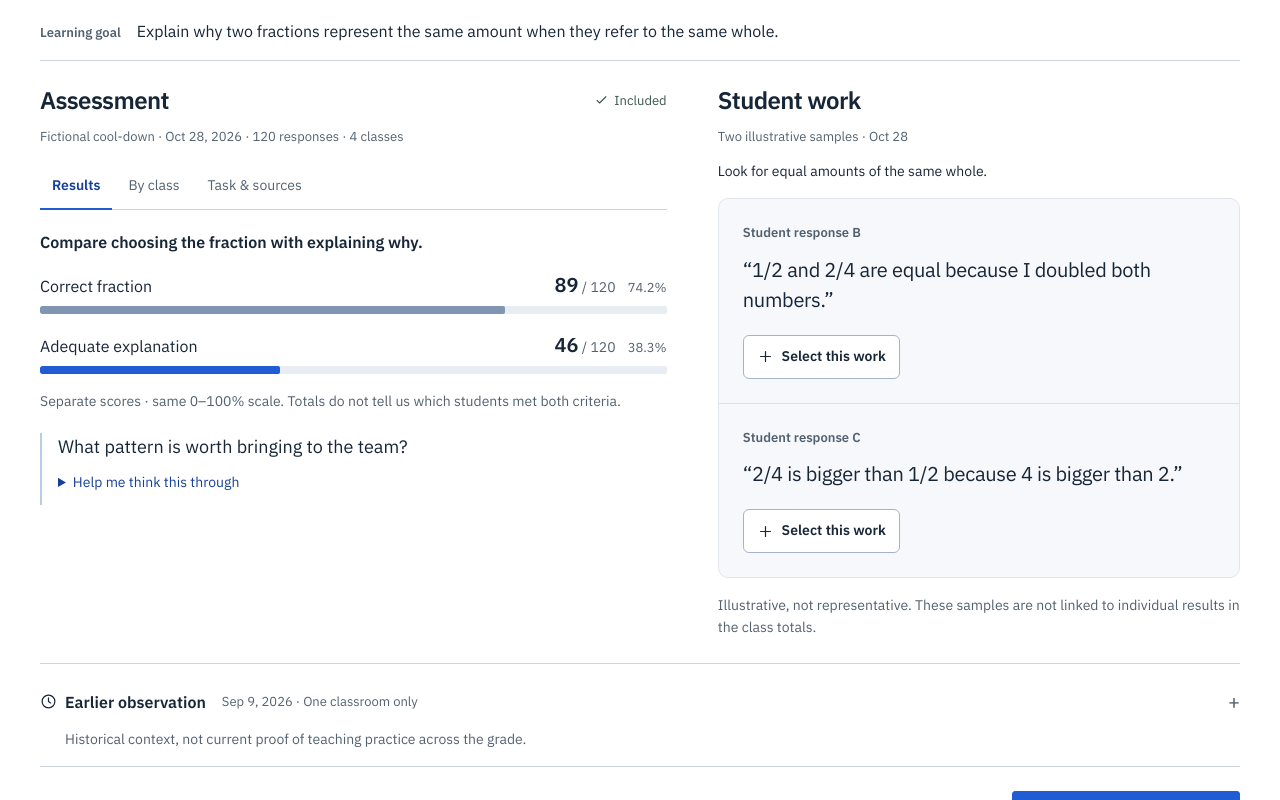
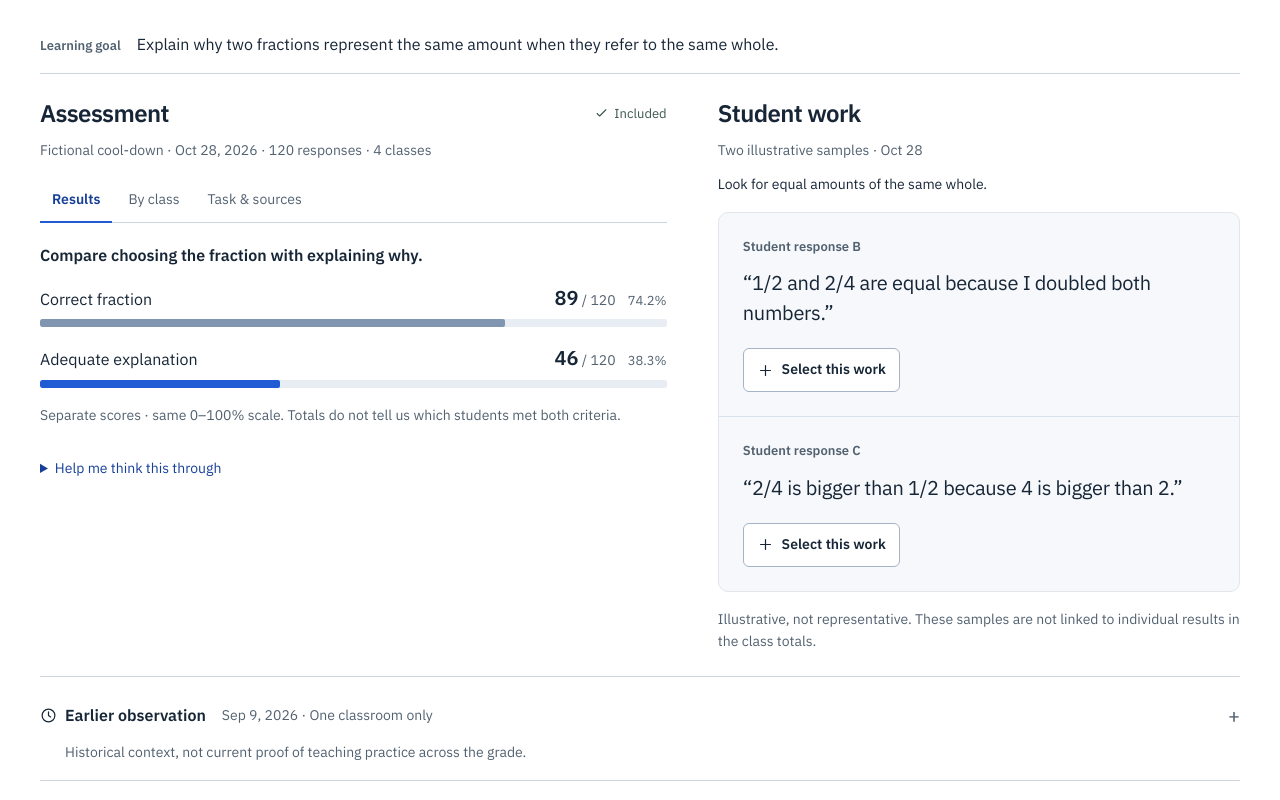
Before and after one commit to alexandergshaw/demonstration, a React (Vite) app: page / in a window 1280 px wide. Shown: the part 900-1700 px from the top of the page. Built offline with nearby package versions, Linux system fonts and the light colour scheme.

Commit message:
Clarify decision hierarchy and preserve source context across planning

```diff
--- a/src/App.tsx
+++ b/src/App.tsx
@@ -115,7 +115,7 @@ function Planner({ workspace, reading, learning }: { workspace: ReadyWorkspace;
         const locked = (i === 2 && !focus) || (i === 3 && !plan);
         const detail = i === 2 && !focus ? 'Confirm a focus first' : i === 3 && !plan ? 'Approve a plan first' : stage.detail;
         const complete = i < 2 ? focus : i === 2 ? plan : reflection;
-        return <button key={stage.label} className={`step ${state.step === i ? 'active' : ''} ${complete ? 'done' : ''}`} aria-current={state.step === i ? 'step' : undefined} aria-disabled={locked || undefined} aria-describedby={`stage-note-${i}`} onClick={() => locked ? setLockNotice(i === 2 ? 'Confirm your instructional focus in Interpretation to unlock the meeting plan.' : 'Approve your meeting plan to unlock Reflection.') : act({ type: 'go', step: i })}><span className="step-number" aria-hidden="true">{String(i + 1).padStart(2, '0')}</span><span className="step-copy"><span className="nav-wide">{stage.label}</span><span className="nav-short">{stage.short}</span><span className="step-note" id={`stage-note-${i}`}>{detail}</span></span><span className="step-state">{locked ? <Icon name="lock" size={13} /> : complete ? <Icon name="check" size={14} /> : null}</span></button>;
+        return <button key={stage.label} className={`step ${state.step === i ? 'active' : ''} ${complete ? 'done' : ''}`} aria-current={state.step === i ? 'step' : undefined} aria-disabled={locked || undefined} aria-describedby={`stage-note-${i}`} onClick={() => locked ? setLockNotice(i === 2 ? 'Confirm your instructional focus in Interpretation to unlock the meeting plan.' : 'Approve your meeting plan to unlock Reflection.') : act({ type: 'go', step: i })}><span className="step-number" aria-hidden="true">{String(i + 1).padStart(2, '0')}</span><span className="step-copy"><span className="nav-wide">{stage.label}</span><span className="nav-short">{stage.short}</span>{i === 3 && <span className="step-timing">After teaching</span>}<span className="step-note" id={`stage-note-${i}`}>{detail}</span></span><span className="step-state">{locked ? <Icon name="lock" size={13} /> : complete ? <Icon name="check" size={14} /> : null}</span></button>;
       })}</nav>
       {lockNotice && <p className="nav-help" role="status">{lockNotice}</p>}
     </div><div className="workspace-shell">
--- a/src/components/StepCoach.css
+++ b/src/components/StepCoach.css
@@ -1,16 +1,14 @@
 .step-coach {
   min-width: 0;
-  margin: 1.5rem 0;
-  padding-left: 1rem;
-  border-left: 2px solid #b9cbe5;
+  margin: .75rem 0;
 }
 
 .step-coach .step-coach-question {
   margin: 0;
   max-width: 65ch;
   color: var(--ink, #172637);
-  font-size: 1.125rem;
-  font-weight: 400;
+  font-size: var(--text-body, 1rem);
+  font-weight: 600;
   line-height: 1.55;
   overflow-wrap: anywhere;
 }
@@ -34,7 +32,8 @@
 
 .step-coach .step-coach-content {
   max-width: 68ch;
-  padding: .25rem 0 .5rem;
+  padding: .25rem 0 .5rem 1rem;
+  border-left: 2px solid #b9cbe5;
   color: var(--muted, #526170);
   font-size: .875rem;
   line-height: 1.65;
@@ -72,7 +71,7 @@
 }
 
 @media (max-width: 480px) {
-  .step-coach {
+  .step-coach .step-coach-content {
     padding-left: .75rem;
   }
 }
--- a/src/components/StepCoach.tsx
+++ b/src/components/StepCoach.tsx
@@ -9,12 +9,12 @@ interface StepCoachProps {
 
 /** Optional thinking support. A self-check is guidance, not a completion assessment. */
 export function StepCoach({ question, children, ready }: StepCoachProps) {
-  const questionId = useId();
-  return <section className="step-coach" aria-labelledby={questionId}>
-    <p className="step-coach-question" id={questionId}>{question}</p>
+  const helpId = useId();
+  return <section className="step-coach" aria-labelledby={helpId}>
     <details className="step-coach-help">
-      <summary>Help me think this through</summary>
+      <summary id={helpId}>Help me think this through</summary>
       <div className="step-coach-content">
+        <p className="step-coach-question">{question}</p>
         {children}
         {ready && <p className="step-coach-self-check"><strong>Self-check</strong> {ready}</p>}
       </div>
--- a/src/workspaces/EvidenceWorkspace.css
+++ b/src/workspaces/EvidenceWorkspace.css
@@ -64,7 +64,7 @@
 .evidence-workspace .evidence-source-date {
   margin: .65rem 0 0;
   color: var(--muted, #526170);
-  font-size: .8125rem;
+  font-size: var(--text-support, .875rem);
   line-height: 1.6;
 }
 
@@ -273,7 +273,7 @@
 }
 
 .evidence-workspace .evidence-task-provenance {
-  font-size: .8125rem;
+  font-size: var(--text-support, .875rem);
   color: var(--muted, #526170);
   line-height: 1.6;
 }
@@ -486,7 +486,7 @@
 .evidence-workspace .evidence-history-meta,
 .evidence-workspace .evidence-history-status {
   color: var(--muted, #526170);
-  font-size: .8125rem;
+  font-size: var(--text-support, .875rem);
   line-height: 1.5;
 }
 
--- a/src/workspaces/ReasoningWorkspace.css
+++ b/src/workspaces/ReasoningWorkspace.css
@@ -5,12 +5,12 @@
 .reasoning-eyebrow{display:block;font-size:var(--text-meta);font-weight:600;line-height:1.5;color:var(--muted);letter-spacing:.035em}
 .reasoning-source-reader>select{width:100%;margin:10px 0 0;min-width:0;font-size:var(--text-support);background-color:#fff}
 .reasoning-source-content{margin-top:30px}
-.reasoning-source-date{display:flex;align-items:center;gap:6px;margin:0 0 12px;color:var(--muted);font-size:var(--text-meta);line-height:1.6}
+.reasoning-source-date{display:flex;align-items:center;flex-wrap:wrap;gap:6px;margin:0 0 12px;color:var(--muted);font-size:var(--text-support);line-height:1.6}
 .reasoning-source-content h2{font-size:var(--text-task);line-height:1.4;letter-spacing:-.01em}
 .reasoning-source-content blockquote{margin:22px 0;font-size:1.4rem;line-height:1.6;letter-spacing:-.015em}
-.reasoning-source-note{font-size:var(--text-meta);line-height:1.7;color:var(--muted)}
+.reasoning-source-note{font-size:var(--text-support);line-height:1.7;color:var(--muted)}
 .reasoning-source-caution{border-left:2px solid #9a641a;padding-left:12px;margin-top:18px;font-size:var(--text-support);line-height:1.7}
-.reasoning-historical{color:#80520f}
+.reasoning-historical{color:#80520f;font-weight:600}
 .reasoning-assessment-context{margin:28px 0 18px;font-size:var(--text-support);line-height:1.8;color:var(--muted)}
 .reasoning-assessment-context strong{font-weight:600;color:var(--ink);font-variant-numeric:tabular-nums}
 .reasoning-source-totals{display:grid;gap:20px;margin:24px 0}
--- a/src/workspaces/ReflectWorkspace.css
+++ b/src/workspaces/ReflectWorkspace.css
@@ -1,6 +1,6 @@
 .reflect-workspace{max-width:1100px;margin:0 auto}.reflect-action{padding:0 0 28px;border-bottom:1px solid var(--border)}.reflect-action-text{font-size:1.375rem;line-height:1.55;margin:8px 0 12px;max-width:65ch;white-space:pre-wrap}.reflect-evidence-layout{display:grid;grid-template-columns:minmax(0,.8fr) minmax(0,1.2fr);gap:48px;align-items:start;margin:32px 0}
-.reflect-implementation fieldset{border:0;padding:0;margin:0}.reflect-implementation legend{font-size:1.125rem;font-weight:600;margin-bottom:16px}.reflect-status-options{display:flex;flex-direction:column;gap:8px}.reflect-status-options label{display:flex;align-items:center;gap:12px;min-height:48px;padding:10px 12px;border:1px solid var(--border);border-radius:4px;font-size:var(--text-body)}.reflect-status-options label.selected{border-color:var(--accent);background:var(--accent-light)}.reflect-status-options input{width:18px;height:18px;flex-shrink:0;accent-color:var(--accent)}.reflect-implementation .caption{margin-top:14px;max-width:45ch}
-.reflect-empty{background:var(--bg);padding:28px 32px;border-radius:5px}.reflect-empty h2{font-size:1.5rem;line-height:1.3;margin:8px 0 12px;max-width:30ch}.reflect-empty>p:not(.context-label){font-size:var(--text-support);line-height:1.75;color:var(--muted);max-width:60ch}.reflect-empty .textlink{margin-top:16px;min-height:44px}.reflect-collection{display:grid;grid-template-columns:1fr 1fr;gap:20px 32px;padding:24px 0;border-top:1px solid var(--border)}.reflect-collection h3{font-size:var(--text-task);margin-bottom:8px}.reflect-collection p{white-space:pre-wrap;line-height:1.7}.reflect-collection>.caption{grid-column:1/-1}
+.reflect-implementation fieldset{border:0;padding:0;margin:0}.reflect-implementation legend{font-size:var(--text-section);font-weight:600;margin-bottom:16px}.reflect-status-options{display:flex;flex-direction:column;gap:8px}.reflect-status-options label{display:flex;align-items:center;gap:12px;min-height:48px;padding:10px 12px;border:1px solid var(--border);border-radius:4px;font-size:var(--text-body)}.reflect-status-options label.selected{border-color:var(--accent);background:var(--accent-light)}.reflect-status-options input{width:18px;height:18px;flex-shrink:0;accent-color:var(--accent)}.reflect-implementation .caption{margin-top:14px;max-width:45ch}
+.reflect-empty{background:var(--bg);padding:28px 32px;border-radius:5px}.reflect-empty h2{font-size:var(--text-task);line-height:1.3;margin:8px 0 12px;max-width:30ch}.reflect-empty>p:not(.context-label){font-size:var(--text-support);line-height:1.75;color:var(--muted);max-width:60ch}.reflect-empty .textlink{margin-top:16px;min-height:44px}.reflect-collection{display:grid;grid-template-columns:1fr 1fr;gap:20px 32px;padding:24px 0;border-top:1px solid var(--border)}.reflect-collection h3{font-size:var(--text-task);margin-bottom:8px}.reflect-collection p{white-space:pre-wrap;line-height:1.7}.reflect-collection>.caption{grid-column:1/-1}
 .reflect-next-step{border-top:1px solid var(--border);padding-top:28px;max-width:780px}.reflect-next-step .field-group{margin:0}.reflect-next-step textarea{min-height:130px}.reflect-next-question>summary{font-size:var(--text-support);color:var(--accent-dark);min-height:44px;padding:10px 0;cursor:pointer}.reflect-next-question[open]>.field-group{margin:12px 0 20px}.reflect-save{display:flex;align-items:center;gap:18px}.reflect-save>.caption{max-width:29ch}.reflect-save .btn{flex-shrink:0}
 @media(max-width:800px){.reflect-evidence-layout{grid-template-columns:1fr;gap:24px}.reflect-empty{padding:24px}.reflect-collection{grid-template-columns:1fr}.reflect-save{flex-wrap:wrap}.reflect-save>.caption{max-width:none}.reflect-next-step{max-width:none}}
 @media(max-width:480px){.reflect-action-text{font-size:1.125rem}.reflect-empty{padding:20px}.reflect-save .btn{width:100%}.reflect-workspace .workspace-stage-footer{align-items:stretch}}
--- a/src/workspaces/ReflectWorkspace.tsx
+++ b/src/workspaces/ReflectWorkspace.tsx
@@ -86,7 +86,7 @@ export function ReflectWorkspace({ state: s, dispatch, submit, errorField, error
         <p>Before comparing results, inspect the dated tasks, rubric, response coverage and teaching conditions. If these differ, describe what the current work shows and limit claims about change.</p>
         <p>Needing more evidence is a valid decision. Make it actionable by naming what to collect, who will bring it and the next review point.</p>
       </StepCoach>
-      <TextArea id="reflection" heading label="What can you conclude, and what will you check next?"
+      <TextArea id="reflection" heading label={reflectionQuestion}
         hint="Record the supported conclusion or implementation barrier, then name the next action, owner and review point in your own words."
         value={s.reflection} onChange={value => dispatch({ type: 'text', field: 'reflection', value })}
         placeholder={s.implementation === 'no' ? 'The move was not tried because… Next, [who] will… We will revisit this on…' : 'We can say… We still need… [Who] will collect… We will revisit this on…'} />
--- a/src/workspaces/workspaces.css
+++ b/src/workspaces/workspaces.css
@@ -7,11 +7,13 @@
 .cycle-compact .cycle-updated{display:none}.cycle-compact .cycle-selector{flex:1;min-width:0}.cycle-compact .cycle-selector label{position:absolute;width:1px;height:1px;overflow:hidden;clip:rect(0,0,0,0)}
 .cycle-compact .cycle-selector select{width:100%;font-size:.875rem;padding-left:10px;font-weight:400;border-color:var(--border)}.cycle-compact .cycle-actions{margin-left:4px}
 .app-shell{max-width:1440px}.workflow-rail{padding:0 40px}.path{max-width:900px;gap:32px}.path .step{min-height:60px;padding:12px 0;gap:8px;flex-direction:row;align-items:center;justify-content:flex-start}.path .step-number,.path .nav-wide{display:none}.path .nav-short{display:inline;font-size:1rem}.path .step-note{position:absolute;width:1px;height:1px;overflow:hidden;clip:rect(0,0,0,0)}.path .step-copy{flex:0 1 auto}.path .step-state{position:static;margin-left:4px}.path .step.active{color:var(--accent-dark)}
-.workspace-shell .page{max-width:1320px;padding:40px;margin:auto}.page .intro{margin:0 0 36px;padding:0;align-items:flex-start;gap:24px}.page .intro h1{font-size:2.25rem;line-height:1.18;letter-spacing:-.035em;max-width:900px}.page .intro p{font-size:1rem;max-width:760px;margin-top:12px;line-height:1.6}.intro-actions{padding-top:4px;gap:8px;flex-shrink:0}.intro-actions .textlink{font-size:.8125rem}
-.focused-workspace{width:100%;max-width:none;min-width:0;padding:0;border:0;background:transparent}.focused-workspace h2{font-size:1.5rem;line-height:1.3}.focused-workspace h3{font-size:1.125rem;line-height:1.4}.focused-workspace .field-hint{font-size:.875rem}.focused-workspace .caption,.focused-workspace .context-label{font-size:.8125rem}.focused-workspace .field-group>h2{margin-bottom:12px}
+.workspace-shell .page{max-width:1320px;padding:40px;margin:auto}.page .intro{margin:0 0 36px;padding:0;align-items:flex-start;gap:24px}.page .intro h1{font-size:var(--text-display);line-height:1.18;letter-spacing:-.035em;max-width:900px}.page .intro p{font-size:var(--text-body);max-width:760px;margin-top:12px;line-height:1.6}.intro-actions{padding-top:4px;gap:8px;flex-shrink:0}.intro-actions .textlink{font-size:var(--text-meta)}
+/* Defaults must yield to a component's task, reference and status heading roles. */
+.focused-workspace{width:100%;max-width:none;min-width:0;padding:0;border:0;background:transparent}:where(.focused-workspace) h2{font-size:var(--text-section);line-height:1.3}:where(.focused-workspace) h3{font-size:var(--text-task);line-height:1.4}.focused-workspace .field-hint{font-size:var(--text-support)}.focused-workspace .caption,.focused-workspace .context-label{font-size:var(--text-meta)}.focused-workspace .field-group>h2{margin-bottom:12px}
 .page .intro .flow-phase{font-size:.8125rem;font-weight:600;color:var(--accent-dark);margin:0 0 .65rem;line-height:1.5}
 .page .intro .flow-outcome{display:flex;align-items:baseline;flex-wrap:wrap;gap:.2rem .65rem;margin-top:.75rem;font-size:.875rem;line-height:1.6;color:var(--muted)}
 .page .intro .flow-outcome>span{font-weight:600;color:var(--ink)}
+.path .step-timing{display:block;margin-top:.1rem;font-size:var(--text-meta);font-weight:400;color:var(--muted);line-height:1.4}
 .learning-guide .learning-support-heading{margin:1.5rem 0 .5rem;font-size:1.125rem;line-height:1.5}
 .workspace-stage-footer{display:flex;align-items:center;justify-content:space-between;gap:24px;margin-top:32px;padding-top:24px;border-top:1px solid var(--border)}.workspace-stage-footer>*{min-width:0}
 .page .footnote{margin-top:48px;padding-top:20px;font-size:.8125rem;color:var(--muted)}
```
Also changed, not shown: src/workspaces/PlanWorkspace.css (+7 -5 lines), src/workspaces/PlanWorkspace.tsx (+8 -5 lines), 1 other file (tests, documents, lock files or other folders).
